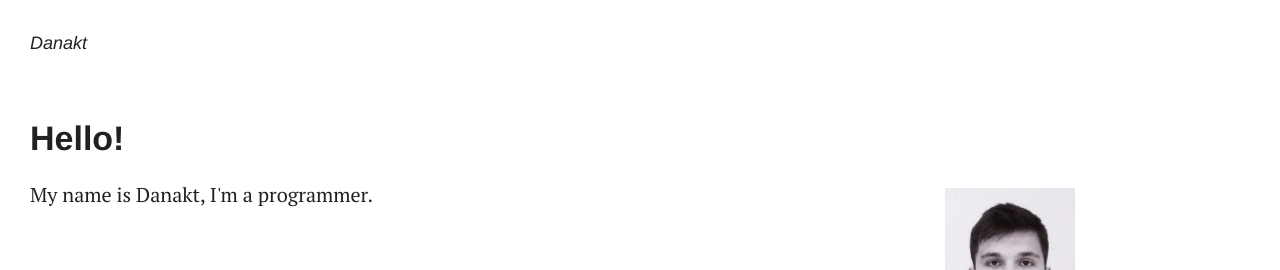
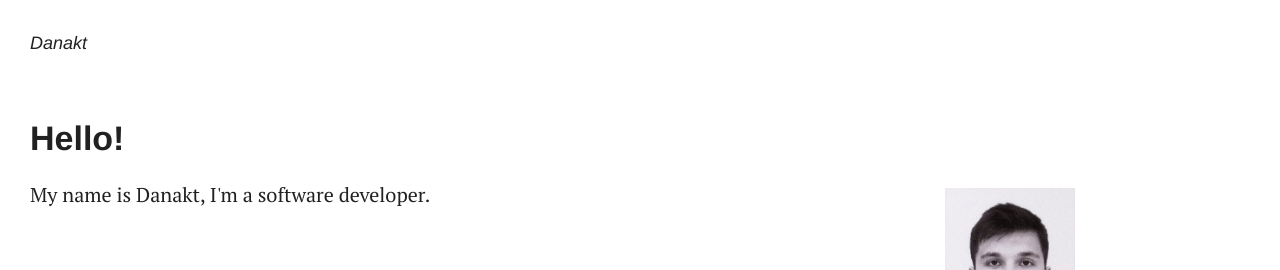
Before and after one commit to danakt/danakt.github.io, a Next.js app: page / in a window 1280 px wide. Shown: the top 270 px of the page. Built offline with nearby package versions, Linux system fonts and the light colour scheme.

Commit message:
Update index page

```diff
--- a/src/pages/index.tsx
+++ b/src/pages/index.tsx
@@ -9,7 +9,7 @@ export default function Index() {
       <Heading>Hello!</Heading>
 
       <WithAside aside={<AsidePicture src="/me2016.jpg" description="This is me in 2016" />}>
-        <p>My name is Danakt, I'm a programmer.</p>
+        <p>My name is Danakt, I'm a software developer.</p>
       </WithAside>
 
       <Heading>Why is this site needed?</Heading>
```
